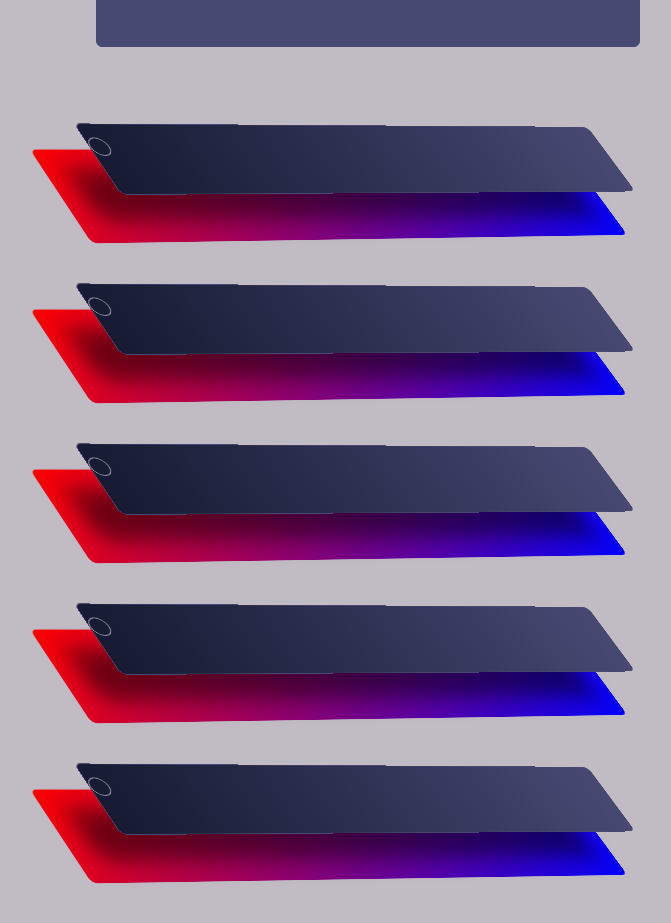
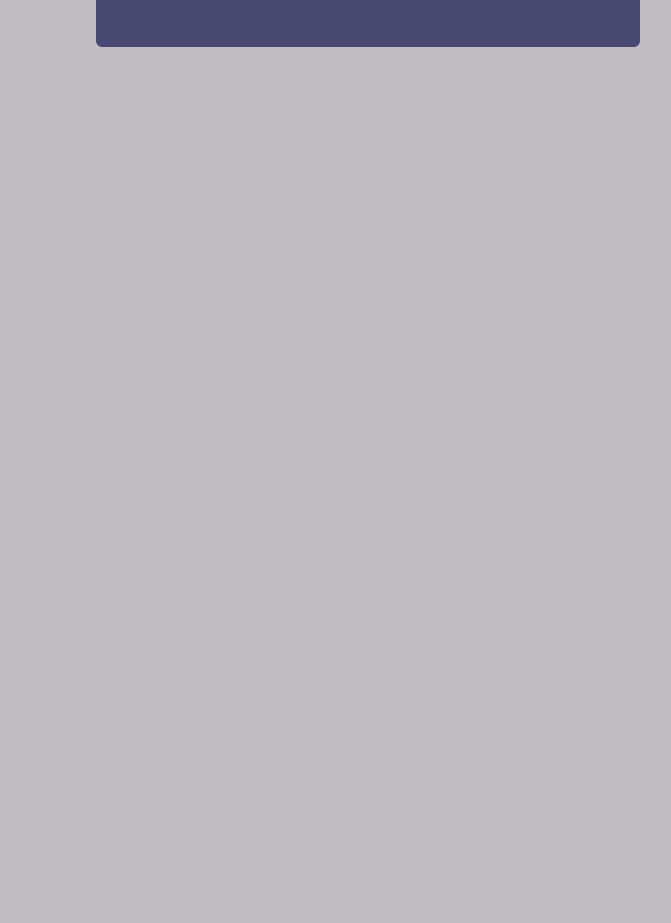
Before and after one commit to TOBB-ETU-CS-Community/ladderit, a Next.js app in the folder ladderit-frontend/: page / in a window 1280 px wide. Shown: the part 417-1340 px from the top of the page, without its empty margins (272-943 px from the left). After the commit the page ends 880 px from the top, so only its background shows below. Built offline with nearby package versions, Linux system fonts and the light colour scheme.

Commit message:
finish displaying missions

```diff
--- a/ladderit-frontend/components/MissionForm.jsx
+++ b/ladderit-frontend/components/MissionForm.jsx
@@ -1,16 +1,10 @@
 "use client";
-import { useState } from "react";
 
-export default function MissionForm() {
-  const [missions, setMissions] = useState([]);
-  const [text, setText] = useState("");
-
+export default function MissionForm({ text, setText, setMissions }) {
   const handleFormSubmit = (e) => {
     e.preventDefault();
     setMissions((prev) => [...prev, text]);
   };
-
-  console.log(missions);
 
   const handleText = (e) => {
     setText(e.target.value);
--- a/ladderit-frontend/components/MissionList.jsx
+++ b/ladderit-frontend/components/MissionList.jsx
@@ -2,15 +2,17 @@
 import { useState } from "react";
 import styles from "../src/styles/MissionList.module.css";
 
-export default function MissionList() {
+export default function MissionList({ missions }) {
   const [isSelected, setIsSelected] = useState(false);
 
   const handleClick = () => {
     setIsSelected(true);
   };
 
-  return (
-    <div className="mt-16 w-2/3 h-24">
+  let id;
+
+  return missions.map((mission) => (
+    <div className="mt-16 w-2/3 h-24" key={id}>
       <div
         className={isSelected ? styles.cardChanging : styles.card}
         onClick={handleClick}>
@@ -18,7 +20,8 @@ export default function MissionList() {
           <input type="checkbox" className={styles.cardInput} />
           <span className={styles.cardSpan}></span>
         </label>
+        <p className="text-center text-bgColor text-2xl">{mission}</p>
       </div>
     </div>
-  );
+  ));
 }
--- a/ladderit-frontend/src/app/page.js
+++ b/ladderit-frontend/src/app/page.js
@@ -1,15 +1,16 @@
+"use client";
+import { useState } from "react";
 import MissionForm from "../../components/MissionForm";
 import MissionList from "../../components/MissionList";
 
 export default function Home() {
+  const [missions, setMissions] = useState([]);
+  const [text, setText] = useState("");
+
   return (
     <main className="flex min-h-screen flex-col items-center justify-between p-24">
-      <MissionForm />
-      <MissionList />
-      <MissionList />
-      <MissionList />
-      <MissionList />
-      <MissionList />
+      <MissionForm text={text} setText={setText} setMissions={setMissions} />
+      <MissionList missions={missions} />
     </main>
   );
 }
--- a/ladderit-frontend/src/styles/MissionList.module.css
+++ b/ladderit-frontend/src/styles/MissionList.module.css
@@ -59,6 +59,7 @@
   position: relative;
   cursor: pointer;
   padding-left: 24px;
+  margin-left: 25px;
 }
 
 .cardInput {
```
